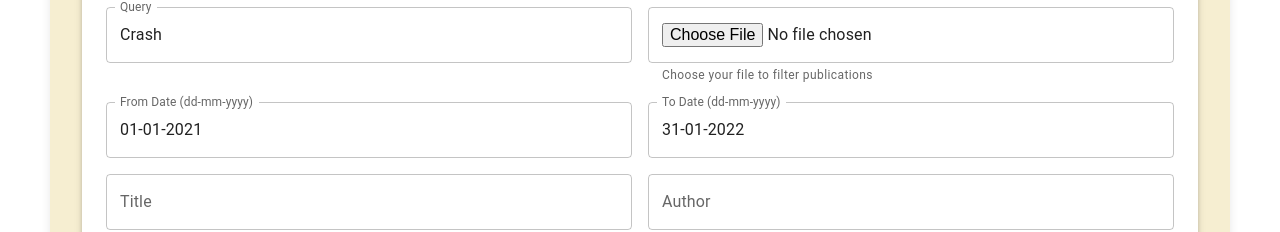
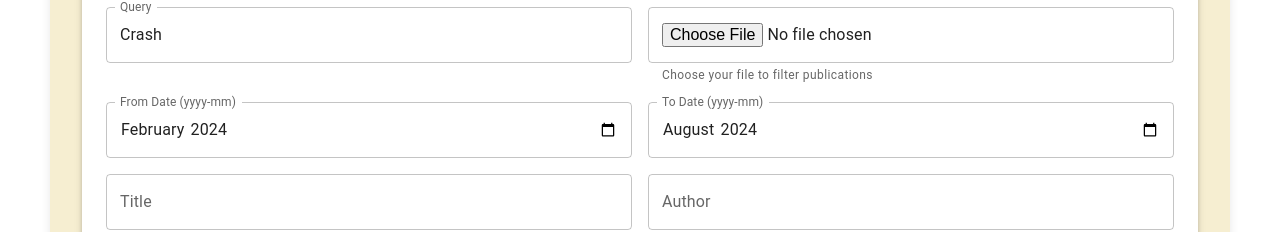
Before and after one commit to somni1oquist/PaperMate, a Next.js app in the folder ui/: page / in a window 1280 px wide. Shown: the part 285-517 px from the top of the page. Built offline with nearby package versions, Linux system fonts and the light colour scheme; no server answers.

Commit message:
Fix calender field

```diff
--- a/ui/app/search/SearchForm.tsx
+++ b/ui/app/search/SearchForm.tsx
@@ -1,6 +1,6 @@
 "use client"; // Add this at the top
 
-import React, { useState } from "react";
+import React, { useState, useEffect } from "react";
 import { useRouter } from "next/navigation";
 import Grid from "@mui/material/Unstable_Grid2";
 import {
@@ -14,13 +14,25 @@ import {
 import { searchPapers, getTotalCount } from "../actions";
 import Loading from "../components/Loading";
 
+// Helper function to calculate the date 6 months ago
+const getSixMonthsAgo = (): string => {
+  const today = new Date();
+  today.setMonth(today.getMonth() - 6); // Subtract 6 months
+  return today.toISOString().slice(0, 7); // Return as "yyyy-mm"
+};
+
+// Helper function to get the current month and year
+const getCurrentMonth = (): string => {
+  return new Date().toISOString().slice(0, 7); // Return as "yyyy-mm"
+};
+
 interface SearchFormData {
   query: string;
   fromDate: string;
   toDate: string;
   title: string;
   author: string;
-  publicationFile: File | null; // Field for uploaded file
+  publicationFile: File | null;
   advanced: boolean;
   chat: boolean;
   geminiPro: boolean;
@@ -31,11 +43,11 @@ const SearchForm: React.FC = () => {
 
   const [formData, setFormData] = useState<SearchFormData>({
     query: "Crash",
-    fromDate: "01-01-2021",
-    toDate: "31-01-2022",
+    fromDate: getSixMonthsAgo(),  // Default from 6 months ago
+    toDate: getCurrentMonth(),    // Default to current month
     title: "",
     author: "",
-    publicationFile: null, // Initialize as null
+    publicationFile: null,
     advanced: true,
     chat: false,
     geminiPro: false,
@@ -45,18 +57,21 @@ const SearchForm: React.FC = () => {
   const [loading, setLoading] = useState<boolean>(false);
   const [error, setError] = useState("");
 
-  const isValidDate = (dateString: string): boolean => {
-    const regex = /^\d{2}-\d{2}-\d{4}$/;
+  // If you want to recalculate the "From Date" when "To Date" changes
+  useEffect(() => {
+    const sixMonthsAgo = getSixMonthsAgo();
+    setFormData((prevData) => ({
+      ...prevData,
+      fromDate: sixMonthsAgo,
+    }));
+  }, [formData.toDate]);
+
+  const isValidMonthYear = (dateString: string): boolean => {
+    const regex = /^\d{4}-\d{2}$/;
     if (!regex.test(dateString)) return false;
 
-    const [day, month, year] = dateString.split("-").map(Number);
-    const date = new Date(year, month - 1, day);
-    return (
-      date &&
-      date.getDate() === day &&
-      date.getMonth() === month - 1 &&
-      date.getFullYear() === year
-    );
+    const [year, month] = dateString.split("-").map(Number);
+    return year >= 1900 && month >= 1 && month <= 12;
   };
 
   const isValidData = (): boolean => {
@@ -65,16 +80,13 @@ const SearchForm: React.FC = () => {
       return false;
     }
     if (formData.advanced) {
-      if (!isValidDate(formData.fromDate) || !isValidDate(formData.toDate)) {
-        setError("Please enter valid dates in the format dd-mm-yyyy.");
+      if (!isValidMonthYear(formData.fromDate) || !isValidMonthYear(formData.toDate)) {
+        setError("Please enter valid months and years in the format yyyy-mm.");
         return false;
       }
-      const fromDate = new Date(
-        formData.fromDate.split("-").reverse().join("-")
-      ).getTime();
-      const toDate = new Date(
-        formData.toDate.split("-").reverse().join("-")
-      ).getTime();
+
+      const fromDate = new Date(`${formData.fromDate}-01`).getTime();
+      const toDate = new Date(`${formData.toDate}-01`).getTime();
 
       if (fromDate > toDate) {
         setError("From Date should not be later than To Date.");
@@ -218,7 +230,8 @@ const SearchForm: React.FC = () => {
                 <>
                   <Grid xs={6}>
                     <TextField
-                      label="From Date (dd-mm-yyyy)"
+                      label="From Date (yyyy-mm)"
+                      type="month"  // Changed input type to "month"
                       fullWidth
                       value={formData.fromDate}
                       onChange={handleInputChange("fromDate")}
@@ -226,7 +239,8 @@ const SearchForm: React.FC = () => {
                   </Grid>
                   <Grid xs={6}>
                     <TextField
-                      label="To Date (dd-mm-yyyy)"
+                      label="To Date (yyyy-mm)"
+                      type="month"  // Changed input type to "month"
                       fullWidth
                       value={formData.toDate}
                       onChange={handleInputChange("toDate")}
```
